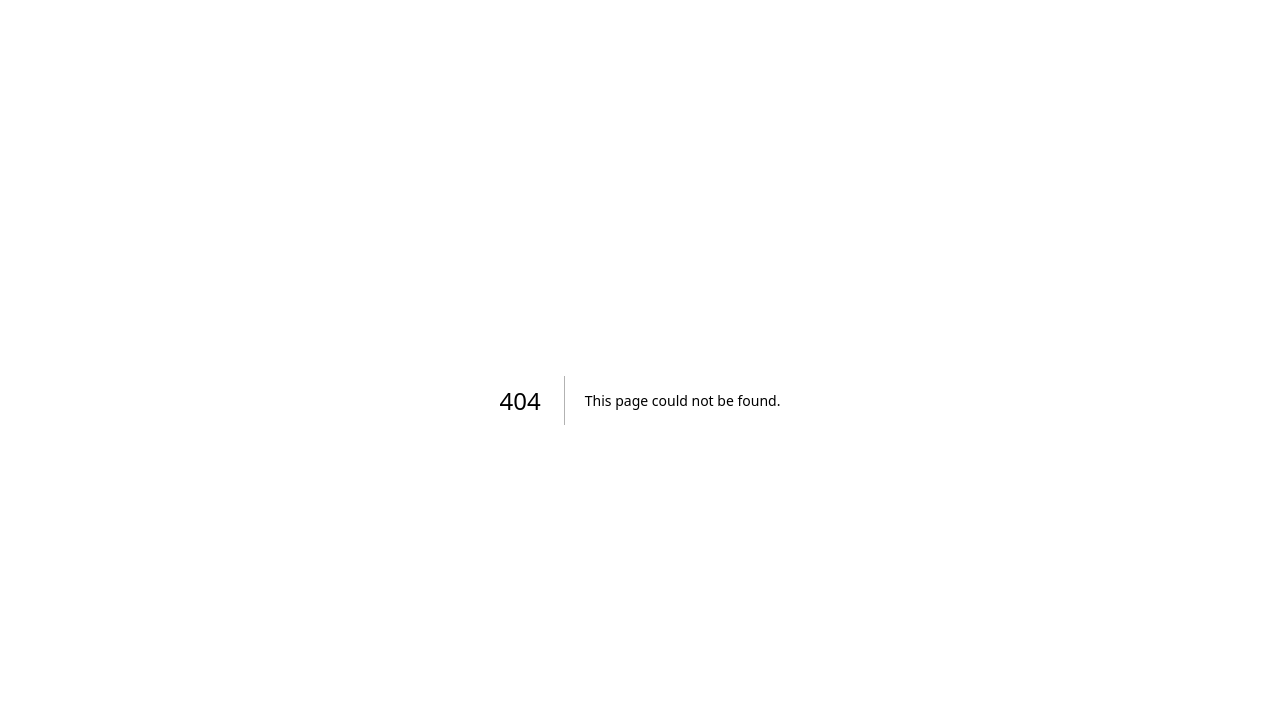
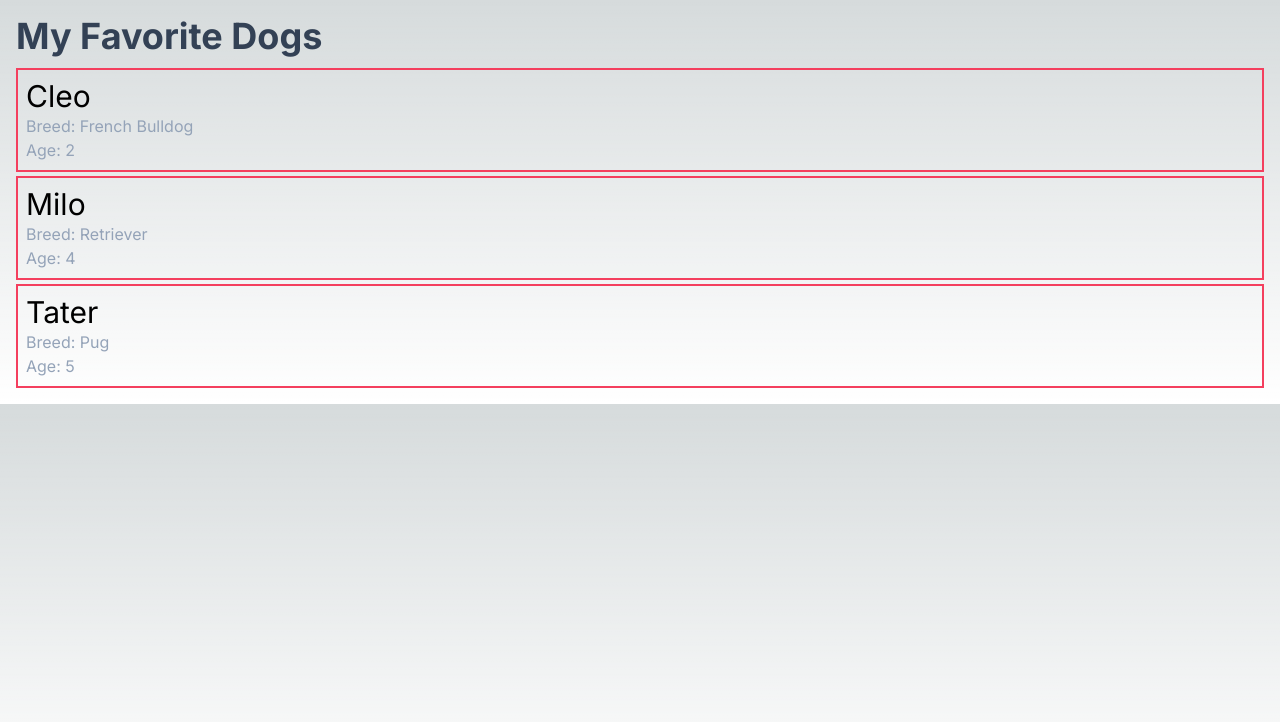
Before and after one commit to Sherif-Mansour/cprg306-demos2, a Next.js app: page /week-3 in a window 1280 px wide. Before the commit this address had no page. Shown: the top 722 px of the page. Built offline with nearby package versions, Linux system fonts and the light colour scheme.

Commit message:
Week 3 Demo

```diff
--- /dev/null
+++ b/app/week-3/dog.js
@@ -0,0 +1,9 @@
+export default function Dog({name, breed, age,}) {
+    return (
+        <section className="border-rose-500 border-2 p-2 mb-1">
+            <h2 className="text-3xl">{name}</h2>
+            <p className="text-slate-400">Breed: {breed}</p>
+            <p className="text-slate-400">Age: {age}</p>
+        </section>
+    )
+}
--- /dev/null
+++ b/app/week-3/page.js
@@ -0,0 +1,30 @@
+import Dog from "./dog";
+
+export default function Page() {
+    const dog1 = {
+        name: "Cleo",
+        breed: "French Bulldog",
+        age: 2,
+    };
+
+    const dog2 = {
+        name: "Milo",
+        breed: "Retriever",
+        age: 4,
+    };
+
+    const dog3 = {
+        name: "Tater",
+        breed: "Pug",
+        age: 5,
+    };
+
+    return (
+        <main className="m-4">
+            <h1 className="text-4xl font-bold text-slate-700 mb-3">My Favorite Dogs</h1>
+            <Dog name={dog1.name} breed={dog1.breed} age={dog1.age} />
+            <Dog name={dog2.name} breed={dog2.breed} age={dog2.age} />
+            <Dog name={dog3.name} breed={dog3.breed} age={dog3.age} />
+        </main>
+    )
+}
```
Also changed, not shown: app/week-3/demo.js (added, +12 -0 lines).
